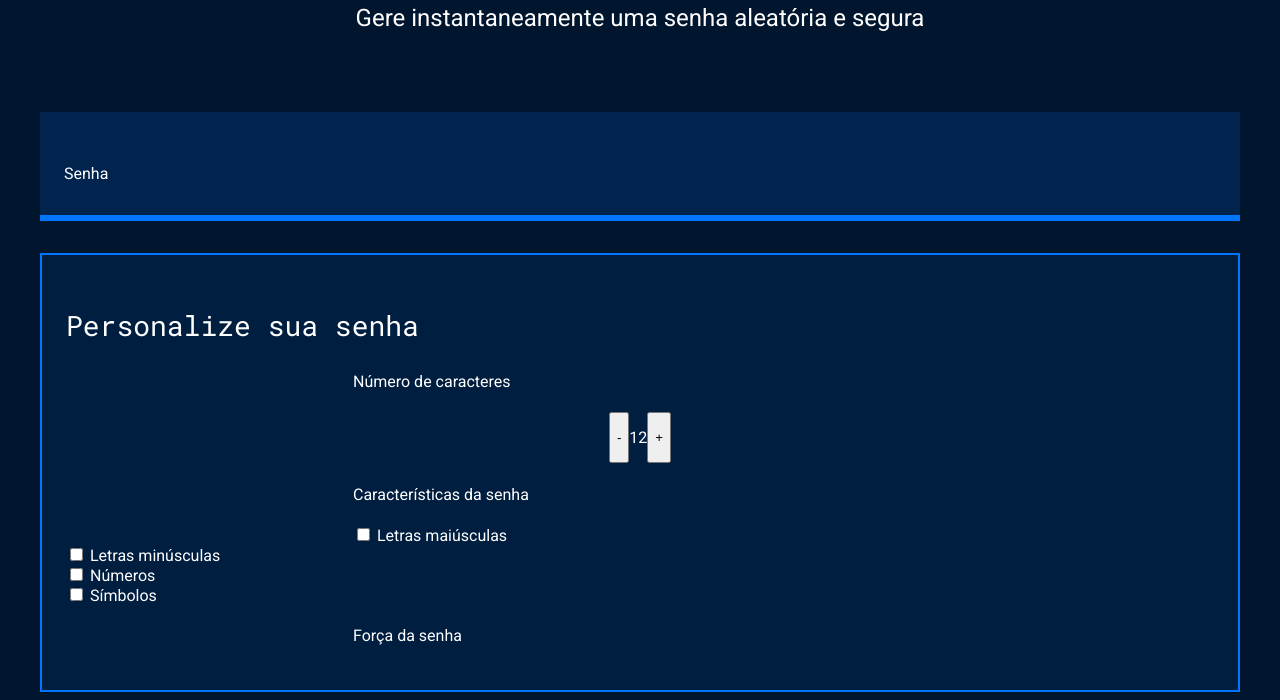
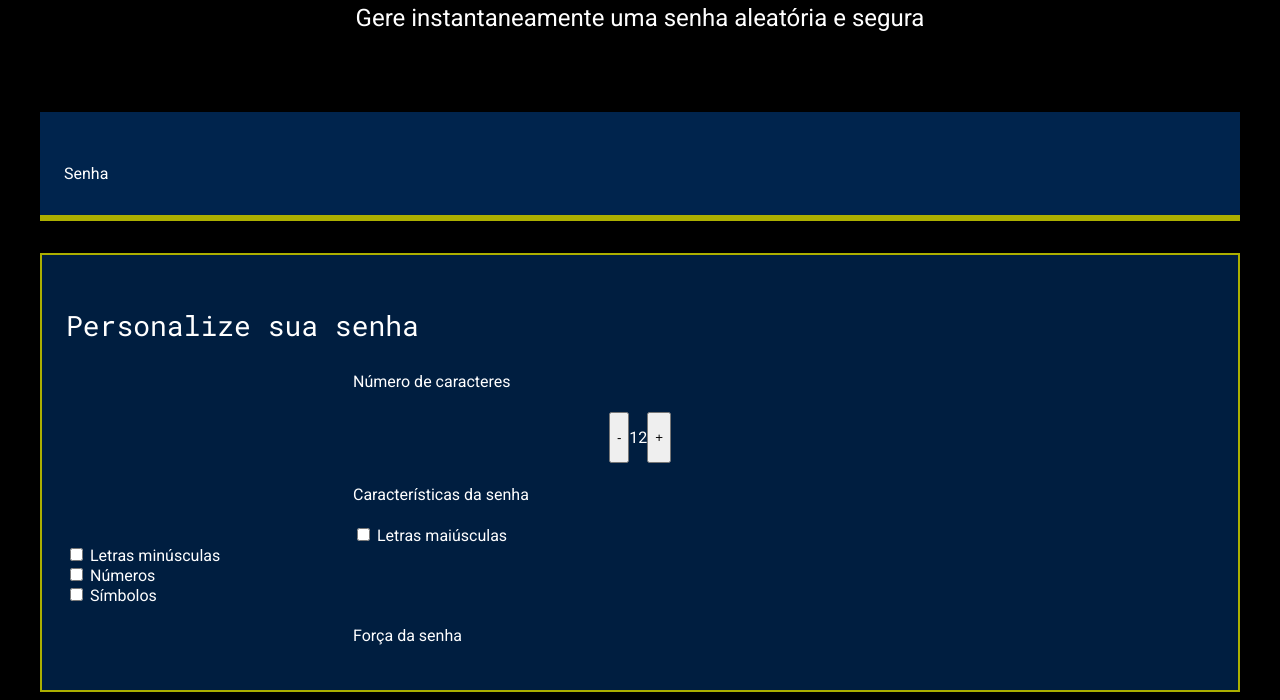
Before and after one commit to navisotas/gerador-de-senha, a plain HTML site: page index.html in a window 1280 px wide. Shown: the part 214-914 px from the top of the page. Drawn offline with Linux system fonts and the light colour scheme.

Commit message:
adfaasasd

```diff
--- a/style.css
+++ b/style.css
@@ -2,10 +2,10 @@
 
 :root {
     --branco: white;
-    --cor-de-fundo: #00162E;
+    --cor-de-fundo: #000000;
     --fundo-senha: #00244D;
     --fundo-texto: #001E40;
-    --borda: #0075FF;
+    --borda: #acaf00;
     --roboto: 'Roboto', sans-serif;
     --roboto-mono: 'Roboto Mono', monospace;
 }
```
